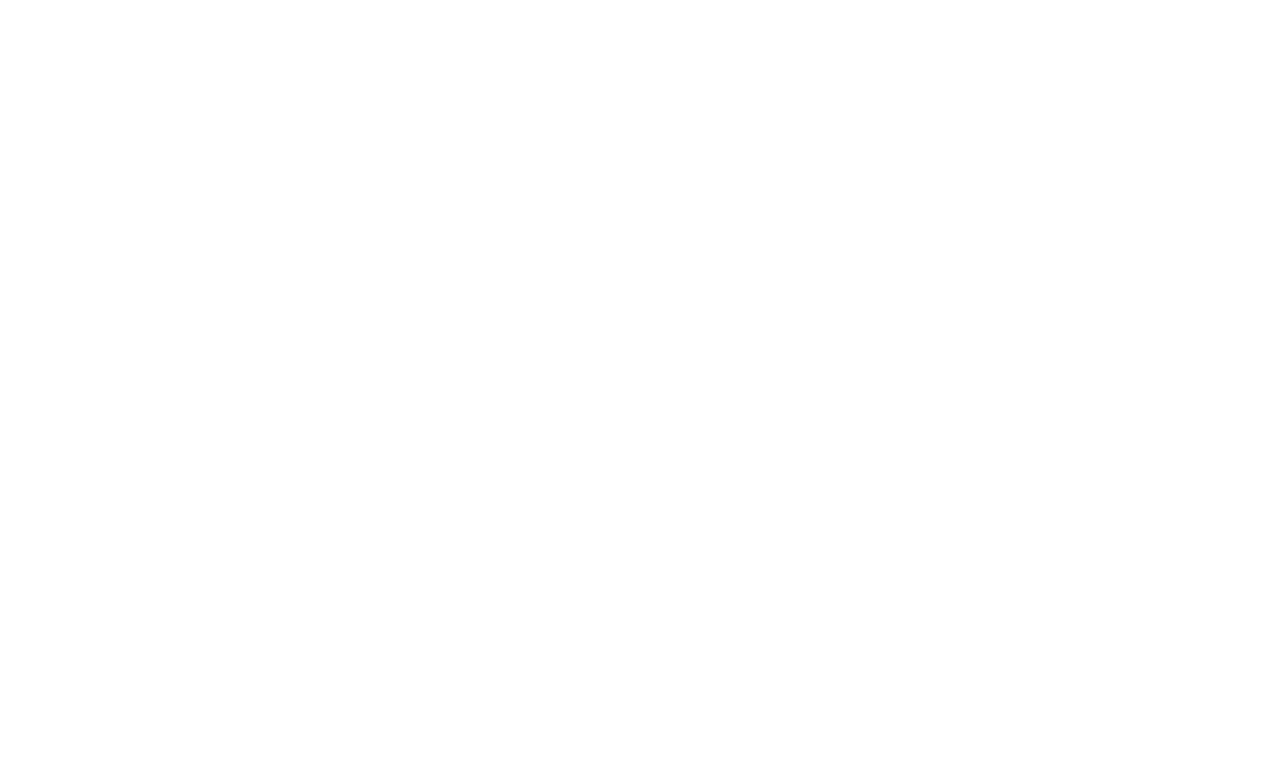
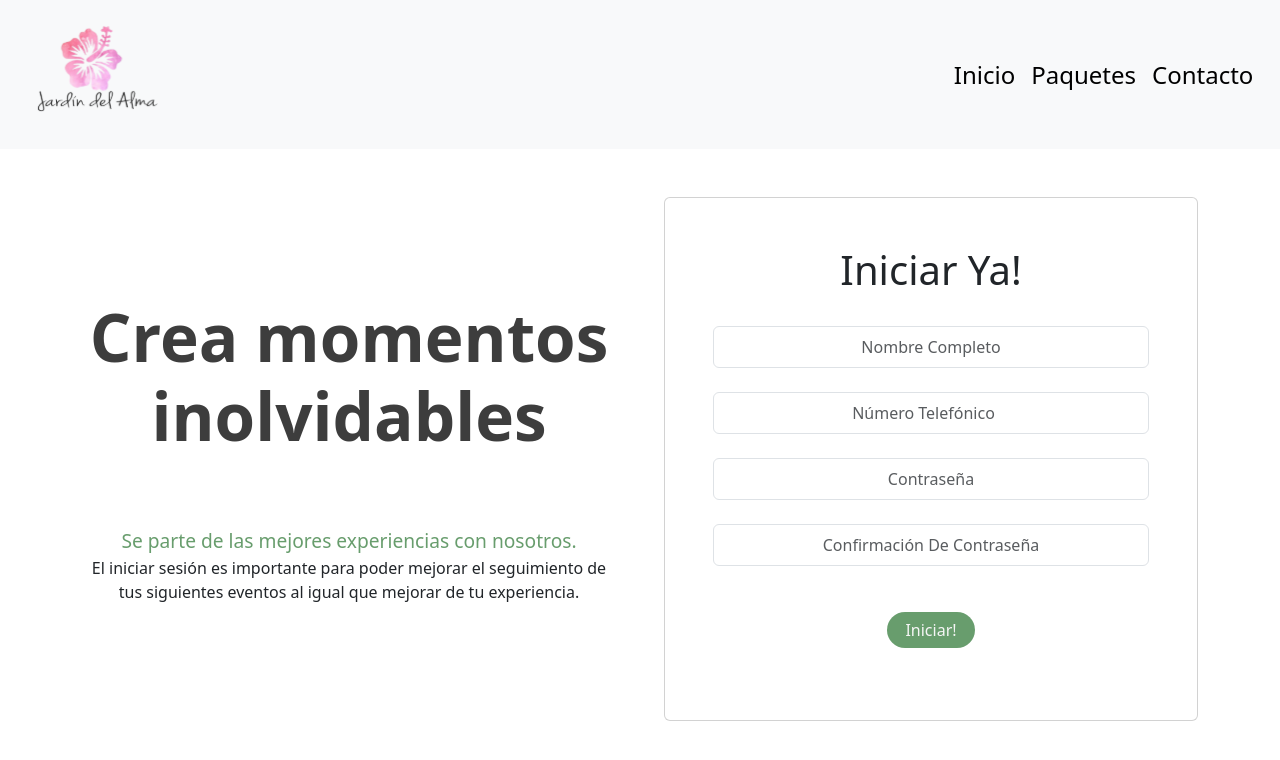
Before and after one commit to VeroVelas/JardinDelAlma, a React (Vite) app: page /iniciosesion in a window 1280 px wide. Before the commit this address had no page. Shown: the top 760 px of the page. Built offline with nearby package versions, Linux system fonts and the light colour scheme.

Commit message:
Se creo el un inicio de sesion

```diff
--- /dev/null
+++ b/src/assets/styles/InicioSesion.css
@@ -0,0 +1,4 @@
+.subTextoInicioSesion{
+    color: #689D6D;
+    font-size:larger;
+}
--- a/src/container/App.jsx
+++ b/src/container/App.jsx
@@ -8,11 +8,13 @@
 import Imagen from "../components/moleculas/Imagen";
 import Section2 from "../components/moleculas/Section2";
 import Formulario from "../pages/Formulario";
+import InicioSesion from "../pages/InicioSesion";
 
 function App() {
   return (
       <BrowserRouter>
           <Routes>
+            <Route path="/iniciosesion" element={<InicioSesion/>}/>
             <Route path="/formulario" element={<Formulario/>}/>
             <Route path="/hero" element={<Hero/>}/>
             <Route path="/navbar" element={<Navbar/>}/>
--- /dev/null
+++ b/src/pages/InicioSesion.jsx
@@ -0,0 +1,51 @@
+import "../assets/styles/InicioSesion.css";
+import Navbar from "../components/moleculas/Navbar";
+
+function InicioSesion() {
+    return (
+        <>
+        <Navbar/>
+        <section class="">
+            <div class="px-4 py-5 px-md-5 text-center text-lg-start">
+                <div class="container">
+                    <div class="row gx-lg-5 align-items-center">
+                        <div class="col-lg-6 mb-5 mb-lg-0">
+                        <center><h1 data-aos="fade-up" className="tituloHero">Crea momentos inolvidables</h1><br />
+                            <span class="subTextoInicioSesion">Se parte de las mejores experiencias con nosotros.</span>
+                            <p>
+                                El iniciar sesión es importante para poder mejorar el seguimiento de tus siguientes eventos al igual que mejorar de tu experiencia.
+                            </p></center>
+                        </div>
+                        <div class="col-lg-6 mb-5 mb-lg-0">
+                            <div class="card">
+                                <div class="card-body py-5 px-md-5">
+                                    <center><h1>Iniciar Ya!</h1></center><br/>
+                                    <form>
+                                        <div class="form-outline mb-4">
+                                            <input type="text" id="" placeholder="Nombre Completo" class="form-control text-center p-2"/>
+                                        </div>
+                                        <div class="form-outline mb-4">
+                                            <input type="number" id="" placeholder="Número Telefónico" class="form-control text-center p-2" />
+                                        </div>
+                                        <div class="form-outline mb-4">
+                                            <input type="password" id="" placeholder="Contraseña" class="form-control text-center p-2" />
+                                        </div>
+                                        <div class="form-outline mb-4">
+                                            <input type="password" id="" placeholder="Confirmación De Contraseña" class="form-control text-center p-2" />
+                                        </div>
+                                        <center><button type="submit" class="btn btn-block mb-4">
+                                        Iniciar!
+                                        </button></center>
+                                    </form>
+                                </div>
+                            </div>
+                        </div>
+                    </div>
+                </div>
+            </div>
+        </section>
+        </>
+     );
+}
+
+export default InicioSesion;
```
